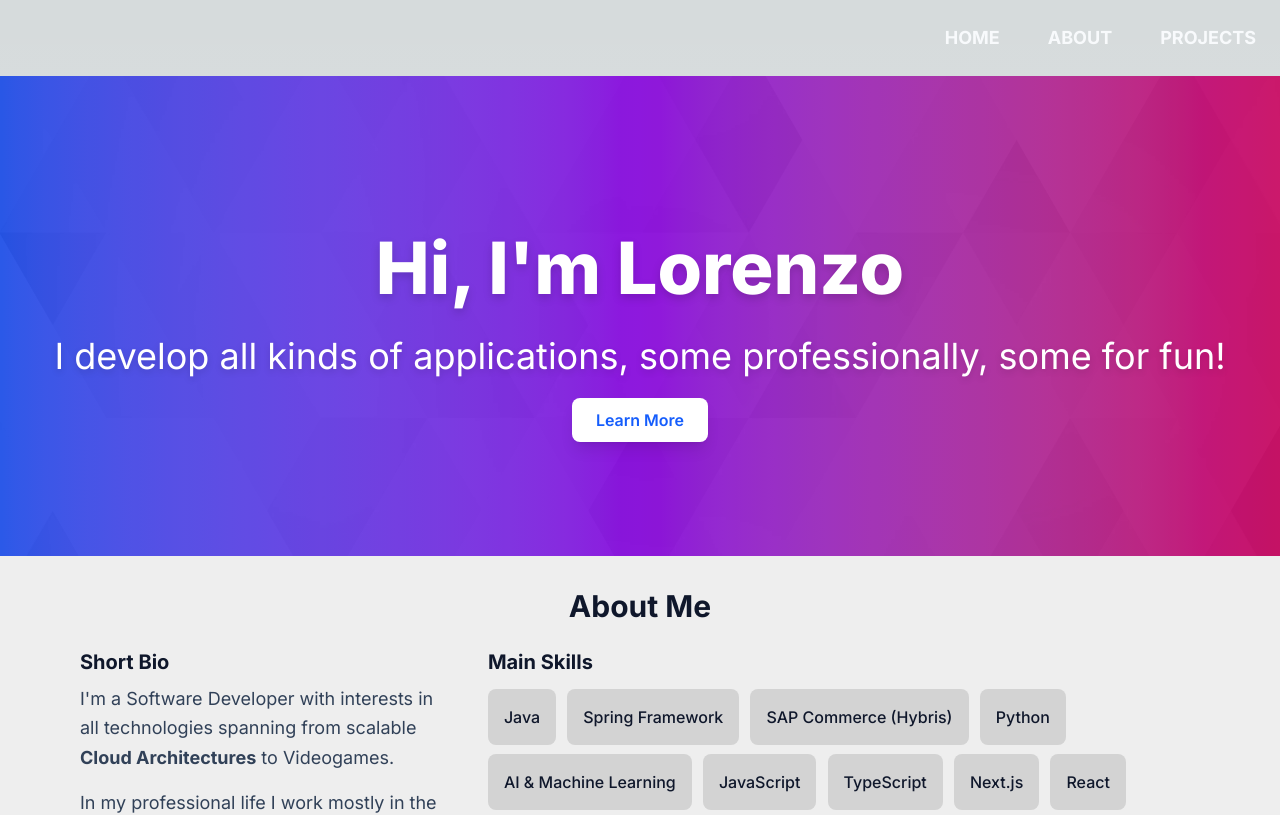
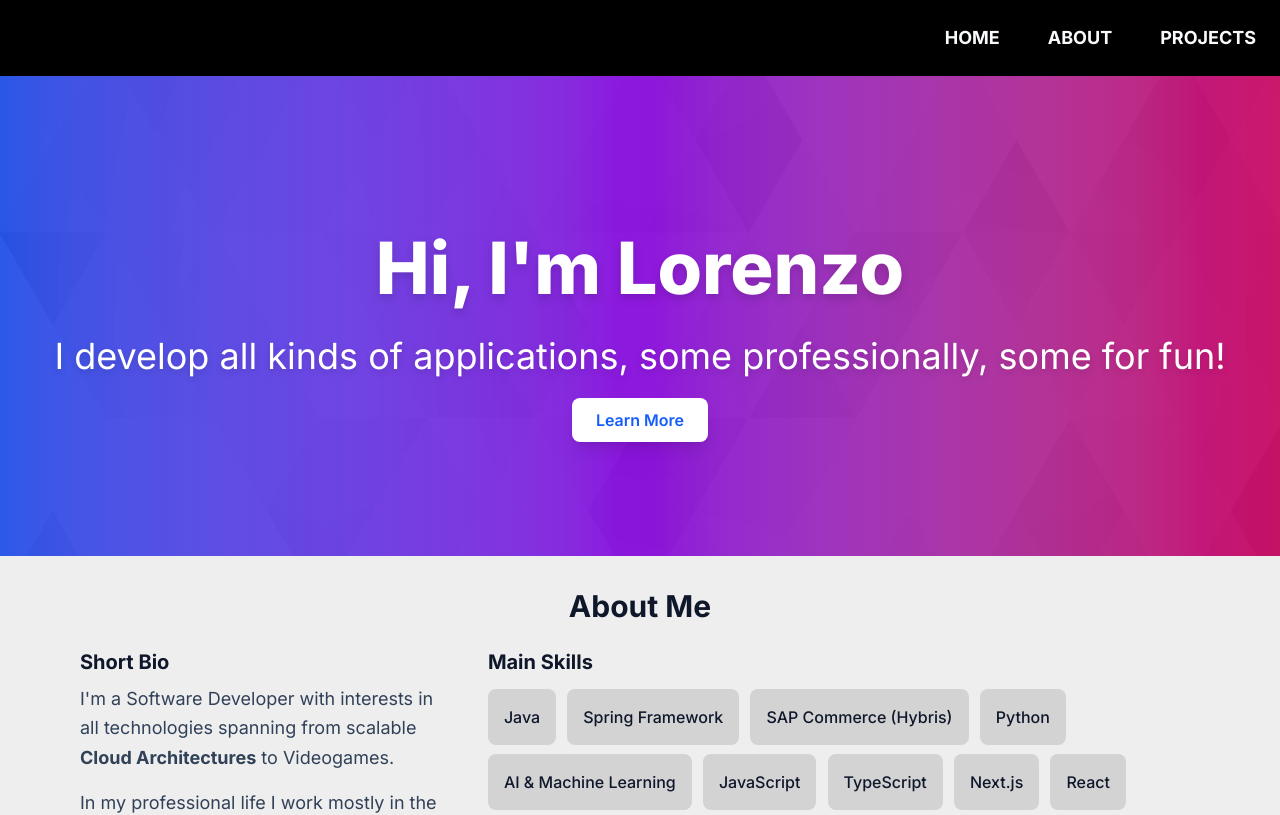
Before and after one commit to Lorenzo603/showroom, a Next.js app: page / in a window 1280 px wide. Shown: the top 815 px of the page. Built offline with nearby package versions, Linux system fonts and the light colour scheme; no server answers.

Commit message:
Fixed header/footer Macos display bug. Added github actions

```diff
--- a/src/components/Footer.js
+++ b/src/components/Footer.js
@@ -5,7 +5,7 @@ const Footer = () => {
 
   return (
 
-    <footer>
+    <footer className="bg-black text-slate-50">
         <div className="flex flex-col justify-center items-center">
 
           <div className="text-gray-400 p-6">
--- a/src/components/Header.js
+++ b/src/components/Header.js
@@ -3,9 +3,9 @@ import HeaderNavLink from "./HeaderNavLink";
 const Header = () => {
 
   return (
-    <div>
+    <div className="bg-black text-slate-50">
       <header>
-        <div className="header">
+        <div>
           <nav>
             <div className="hidden sm:flex sm:float-left flex-col sm:flex-row text-left">
               <HeaderNavLink href="/">{process.env.NEXT_PUBLIC_PERSONAL_NAME}</HeaderNavLink>
```
